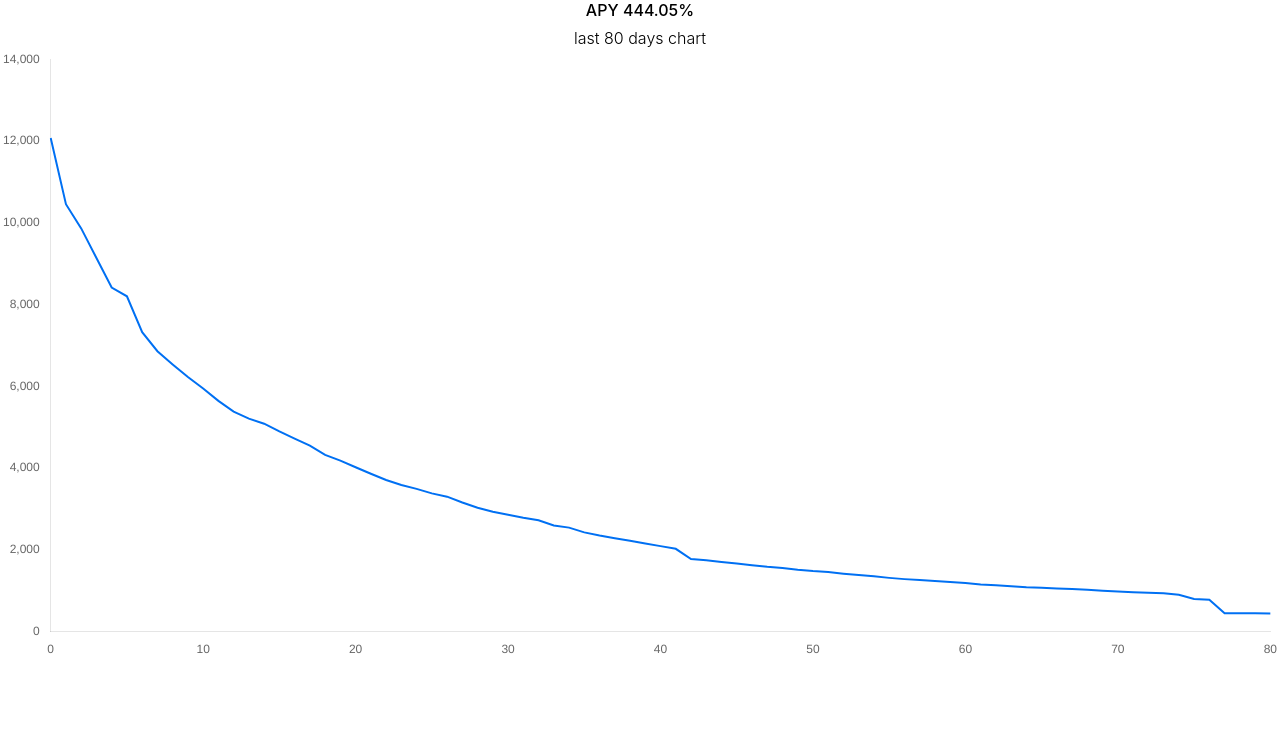
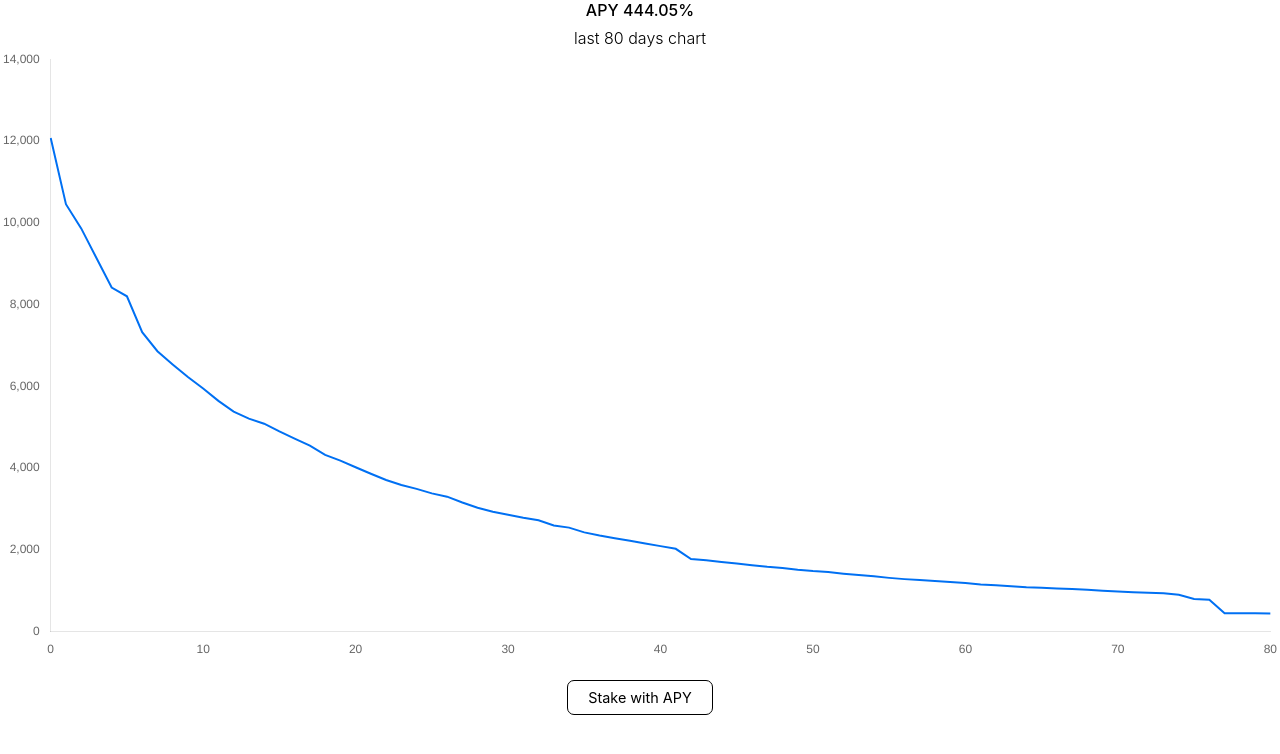
Before and after one commit to mikitsik/Evmoscope, a Next.js app: page /economics/components/ApyChart in a window 1280 px wide. Shown: the top 754 px of the page. Built offline with nearby package versions, Linux system fonts and the light colour scheme.

Commit message:
Added charts buttons

```diff
--- a/pages/economics/components/ApyChart.js
+++ b/pages/economics/components/ApyChart.js
@@ -118,6 +118,13 @@ export default function ApyChart() {
         APY {aprAndApy[aprAndApy.length - 1][2]}%
       </h4>
       <Line data={chartData} options={opt} type={'line'}/>
+      <div className={styles.stakeChartButton}>
+        <a
+          href="https://restake.app/evmos"
+          target="_blank"
+          rel="noopener noreferrer"
+        >Stake with APY</a>
+      </div>
     </div>
   )
 }
--- a/styles/Home.module.css
+++ b/styles/Home.module.css
@@ -255,6 +255,25 @@ h4.aprApyTitle {
   }
 }
 
+.stakeChartButton {
+  text-align: center;
+}
+
+.stakeChartButton a {
+  display: inline-block;
+  margin: 20px 0 35px;
+  padding: 8px 20px;
+  font-size: 0.9rem;
+  border: 1px solid black;
+  border-radius: 7px;
+  cursor: pointer;
+}
+
+.stakeChartButton a:hover {
+  color: #0070f3;
+  border-color: #0070f3;
+}
+
 .logo {
   height: 1em;
 }
```
Also changed, not shown: pages/economics/components/AprChart.js (+7 -0 lines).
